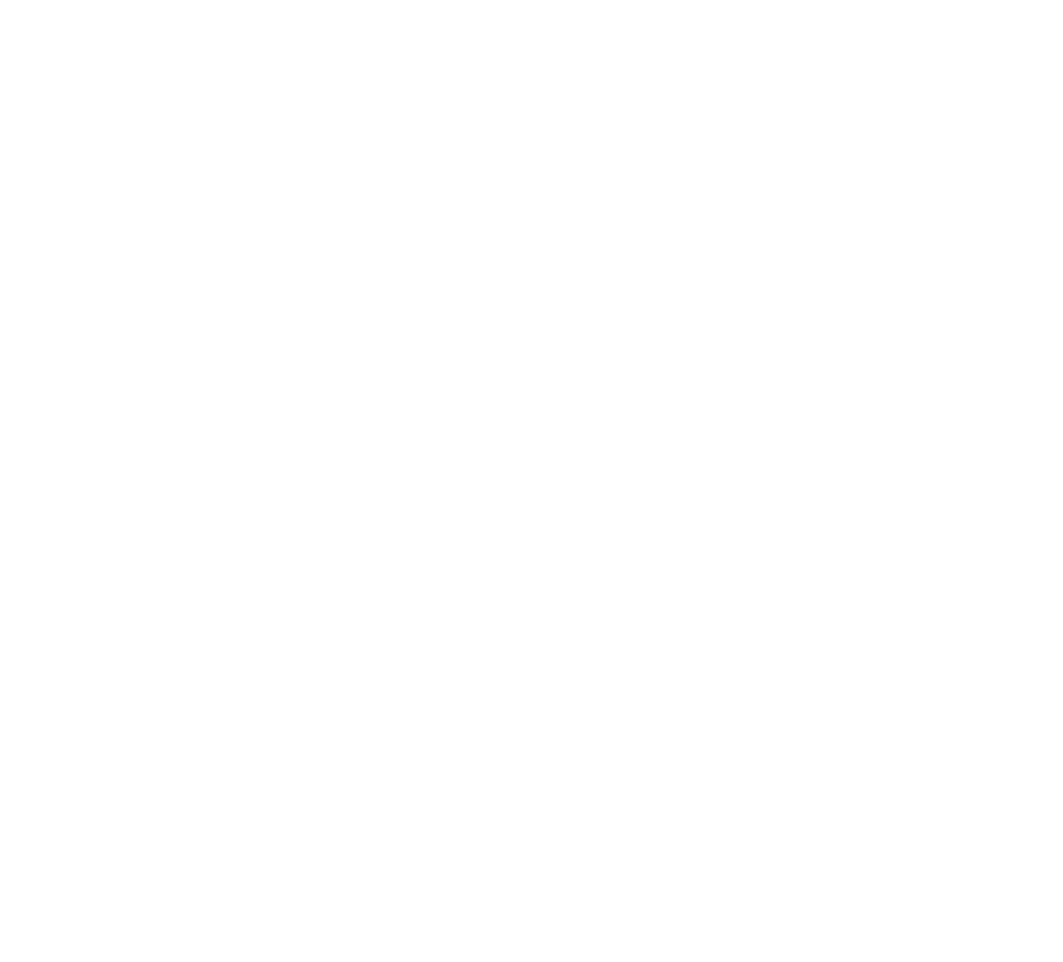
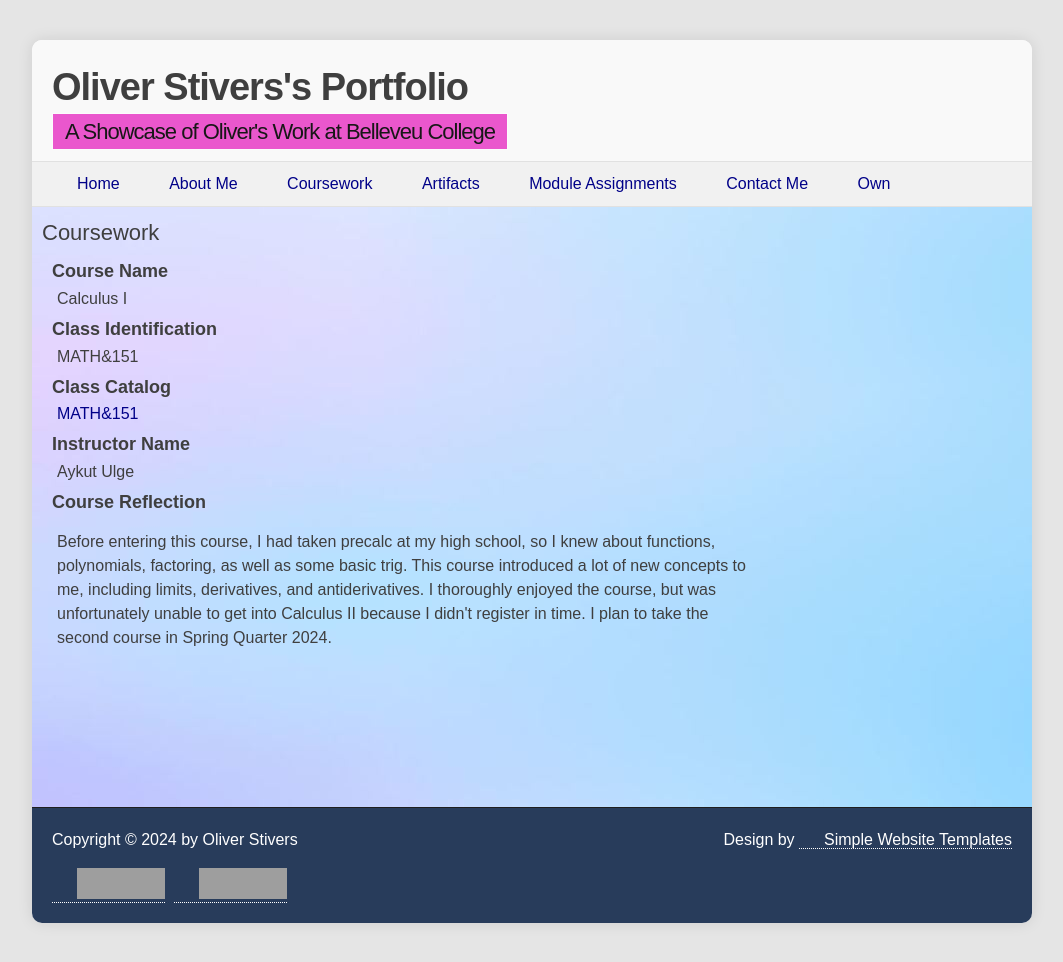
Before and after one commit to oliverstivers/PROG109-Hosting, a plain HTML site: page portfolio/coursework.html in a window 1280 px wide. Shown: the whole page, without its empty margins (108-1171 px from the left). Before the commit the page ends 800 px from the top, so only its background shows below. Drawn offline with Linux system fonts and the light colour scheme; grey boxes are pictures that could not be loaded.

Commit message:
more work on it

```diff
--- a/portfolio/coursework.html
+++ b/portfolio/coursework.html
@@ -0,0 +1,89 @@
+<!DOCTYPE html PUBLIC "-//W3C//DTD XHTML 1.1//EN" "http://www.w3.org/TR/xhtml11/DTD/xhtml11.dtd">
+<html xmlns="http://www.w3.org/1999/xhtml" xml:lang="en">
+
+<head>
+    <meta http-equiv="content-type" content="text/html; charset=utf-8" />
+    <link rel="stylesheet" type="text/css" href="style.css" />
+    <title>Oliver Stivers's Portfolio</title>
+</head>
+
+<body>
+    <div id="wrap">
+
+        <div id="header">
+            <h1>Oliver Stivers's Portfolio</h1>
+            <h2>A Showcase of Oliver's Work at Belleveu College</h2>
+        </div>
+
+        <div id="topmenu">
+            <ul>
+                <li><a href="index.html">Home</a></li>
+                <li><a href="about.html">About Me</a></li>
+                <li><a href="coursework.html">Coursework</a></li>
+                <li><a href="artifacts.html">Artifacts</a></li>
+                <li><a href="assignments.html">Module Assignments</a></li>
+                <li><a href="contact.html">Contact Me</a></li>
+                <li><a href="own.html">Own</a></li>
+
+            </ul>
+        </div>
+
+        <div id="content">
+            <div id="text">
+                <h2>Coursework</h2>
+            </div>
+            <div id="coursetext">
+                <h3>Course Name</h3>
+                <p>Calculus I</p>
+                <h3>Class Identification</h3>
+                <p>MATH&151</p>
+                <h3>Class Catalog</h3>
+                <a href="https://catalog.bellevuecollege.edu/search_advanced.php?cur_cat_oid=12&ecpage=1&cpage=1&ppage=1&pcpage=1&spage=1&tpage=1&search_database=Search&filter%5Bkeyword%5D=math%26+151&filter%5B3%5D=1&filter%5B31%5D=1&filter%5B1%5D=1&filter%5B28%5D=1&filter%5B30%5D=1#" target="_blank">MATH&151</a>
+                <h3>Instructor Name</h3>
+                <p>Aykut Ulge</p>
+                <h3>Course Reflection</h3>
+
+            </div>
+            <div id="reflection">
+                <p>
+                    Before entering this course, I had taken precalc at my high school, so I knew about functions, polynomials, factoring, as well as some basic trig. This course introduced a lot of new concepts to me, including limits, derivatives, and antiderivatives. I thoroughly enjoyed the course, but was unfortunately unable to get into Calculus II because I didn't register in time. I plan to take the second course in Spring Quarter 2024.
+                </p>
+            </div>
+
+            <div class="clear"> </div>
+
+        </div>
+
+
+        <div class="clear"> </div>
+
+        <div id="footer">
+
+            <div class="left">
+                Copyright &copy; 2024 by Oliver Stivers
+                <!-- W3C Markup Validator -->
+                <p><a href="http://validator.w3.org/check?uri=referer"><img src="http://www.w3.org/Icons/valid-xhtml10" alt="Valid XHTML 1.0 Strict" height="31" width="88" /></a>&nbsp;
+
+                    <!-- W3C CSS Validator -->
+                    <a href="http://jigsaw.w3.org/css-validator/check/referer">
+                        <img style="border:0;width:88px;height:31px" src="http://jigsaw.w3.org/css-validator/images/vcss-blue" alt="Valid CSS!" />
+                    </a>
+                </p>
+
+            </div>
+
+            <div class="right">
+                <!-- Please consider leaving the credit - link back to our website in the footer intact or if you want to remove it please buy link back free license on http://www.simpletemplates.org/simple-website-template-1.html
+-->
+                Design by <a href="http://www.simpletemplates.org">Simple Website Templates</a>
+            </div>
+
+
+            <div class="clear"> </div>
+
+        </div>
+
+    </div>
+</body>
+
+</html>
--- a/portfolio/style.css
+++ b/portfolio/style.css
@@ -107,8 +107,8 @@ a:hover {
 
 
 #content h3 {
-    font-size: 17px;
-    font-weight: normal;
+    font-size: 18px;
+    padding-left: 20px;
 }
 
 #text{
@@ -128,16 +128,42 @@ a:hover {
     right: 0;
     transform: scale(0.5);
     transform-origin: top right;
-    text-align: center;
-    font-size: 30px;
+
 }
 #side figcaption{
     margin-top: 10px;
+    text-align: center;
+    font-size: 24px;
+    font-style: italic;
 }
 
 #text a{
     color: #ea577c;
     text-decoration: none;
+}
+
+#coursetext p, a{
+    padding-left: 25px;
+    line-height: 0px;
+    text-decoration: none;
+    font-size: 16px;
+    width: 700px;
+}
+
+#reflection{
+    padding-left: 25px;
+    text-decoration: none;
+    font-size: 16px;
+    width: 700px;
+}
+
+#coursetext a{
+    margin-top: 15px;
+    display: block;
+}
+
+#coursetext h3{
+    margin-bottom: 8px;
 }
 
 .cleft {
```
Also changed, not shown: portfolio/about.html (+11 -21 lines), portfolio/index.html (+6 -7 lines).
